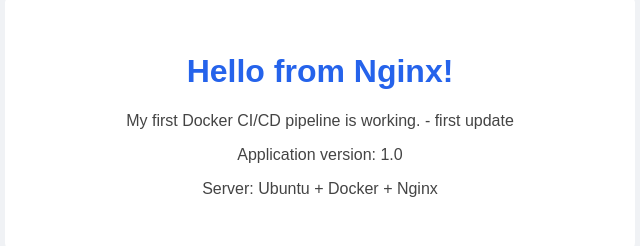
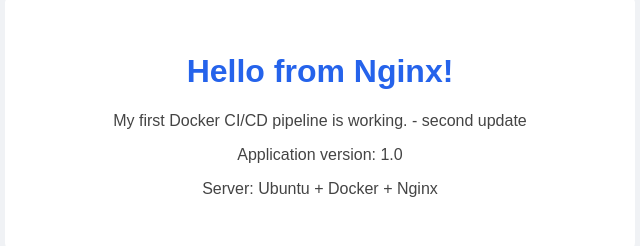
Before and after one commit to Mino333/ubuntu-docker-cicd, a plain HTML site: page index.html in a window 1280 px wide. Shown: the part 116-362 px from the top of the page, 320-960 px from the left. Drawn offline with Linux system fonts and the light colour scheme.

Commit message:
Update message in index.html

```diff
--- a/index.html
+++ b/index.html
@@ -29,7 +29,7 @@
 <body>
     <div class="container">
         <h1>Hello from Nginx!</h1>
-        <p>My first Docker CI/CD pipeline is working. - first update</p>
+        <p>My first Docker CI/CD pipeline is working. - second update</p>
         <p>Application version: 1.0</p>
         <p>Server: Ubuntu + Docker + Nginx</p>
     </div>
```
